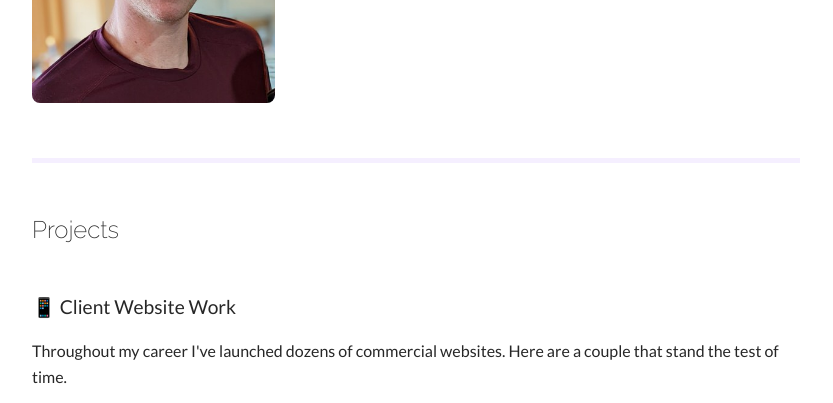
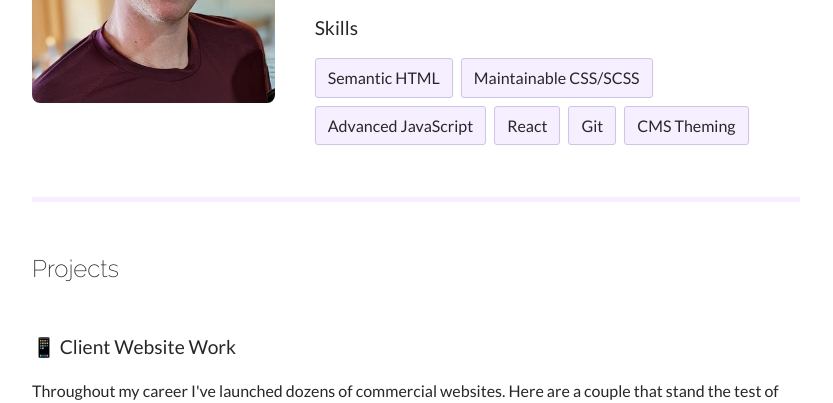
Before and after one commit to mdixondesigns/mdixondesigns.github.io, a plain HTML site: page index.html in a window 1280 px wide. Shown: the part 317-720 px from the top of the page, without its empty margins (224-1057 px from the left). Drawn offline with Linux system fonts and the light colour scheme; a script that the page names is missing; files whose address does not match are found by name.

Commit message:
Skills section
* Added skill tags to bio
* Styles for skill tags

```diff
--- a/index.html
+++ b/index.html
@@ -39,8 +39,9 @@
             <p>
               Husband, father, technologist and educator. Living outside
               Philadelphia, PA. Fortunate to have worked with several amazing
-              teams, building cool things with code for 12-ish years. Detail
-              oriented, self-motivated, infinite energy.
+              teams, building cool things with code for 12-ish years.
+              <br/>
+              Detail oriented, self-motivated, infinite energy.
             </p>
 
             <ul class="social-list">
@@ -74,8 +75,7 @@
                       class="cls-1"
                       d="M77.23,50.4C67.18,50.4,67,56.21,67,56.61V50.4H55V92.13H67V68.31c0-1.86.55-5.86,6.23-5.86s5.63,5.73,5.63,5.73v24H90.73v-26C90.73,53.85,84,50.4,77.23,50.4Z"
                     />
-                    <circle class="cls-1" cx="43.13" cy="41.73" r="5.86" /></svg
-                  >Linkedin
+                    <circle class="cls-1" cx="43.13" cy="41.73" r="5.86" /></svg>Linkedin
                 </a>
               </li>
               <li>
@@ -103,10 +103,19 @@
                           id="Codepen_1_"
                         />
                       </g>
-                    </g></svg
-                  >Codepen
+                    </g></svg>Codepen
                 </a>
               </li>
+            </ul>
+
+            <h3>Skills</h3>
+            <ul class="skills">
+              <li>Semantic HTML</li>
+              <li>Maintainable CSS/SCSS</li>
+              <li>Advanced JavaScript</li>
+              <li>React</li>
+              <li>Git</li>
+              <li>CMS Theming</li>
             </ul>
           </div>
         </div>
--- a/scss/style.scss
+++ b/scss/style.scss
@@ -62,6 +62,22 @@ iframe {
   }
 }
 
+.skills {
+  display: flex;
+  flex-wrap: wrap;
+  gap: 0.5rem 8px;
+  list-style-type: none;
+  margin: 0;
+  padding: 0;
+
+  li {
+    background: c.$primary-color--2xlight;
+    padding: 6px 12px;
+    border-radius: 3px;
+    border: 1px solid c.$primary-color--xlight;
+  }
+}
+
 .avatar-container {
   cursor: pointer;
   margin-top: 15px;
```
Also changed, not shown: css/style-min.css, css/style.css, 1 other file.
